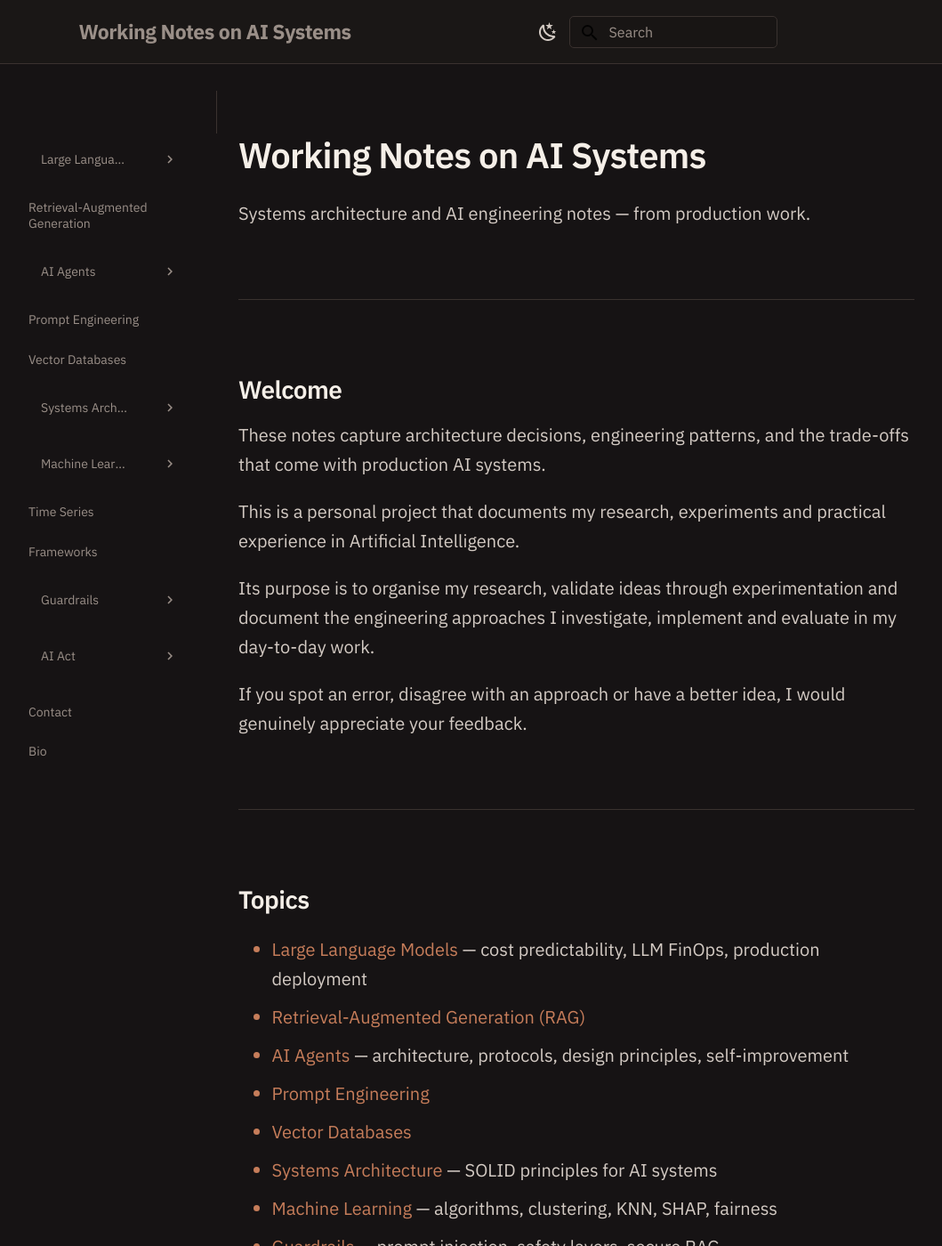
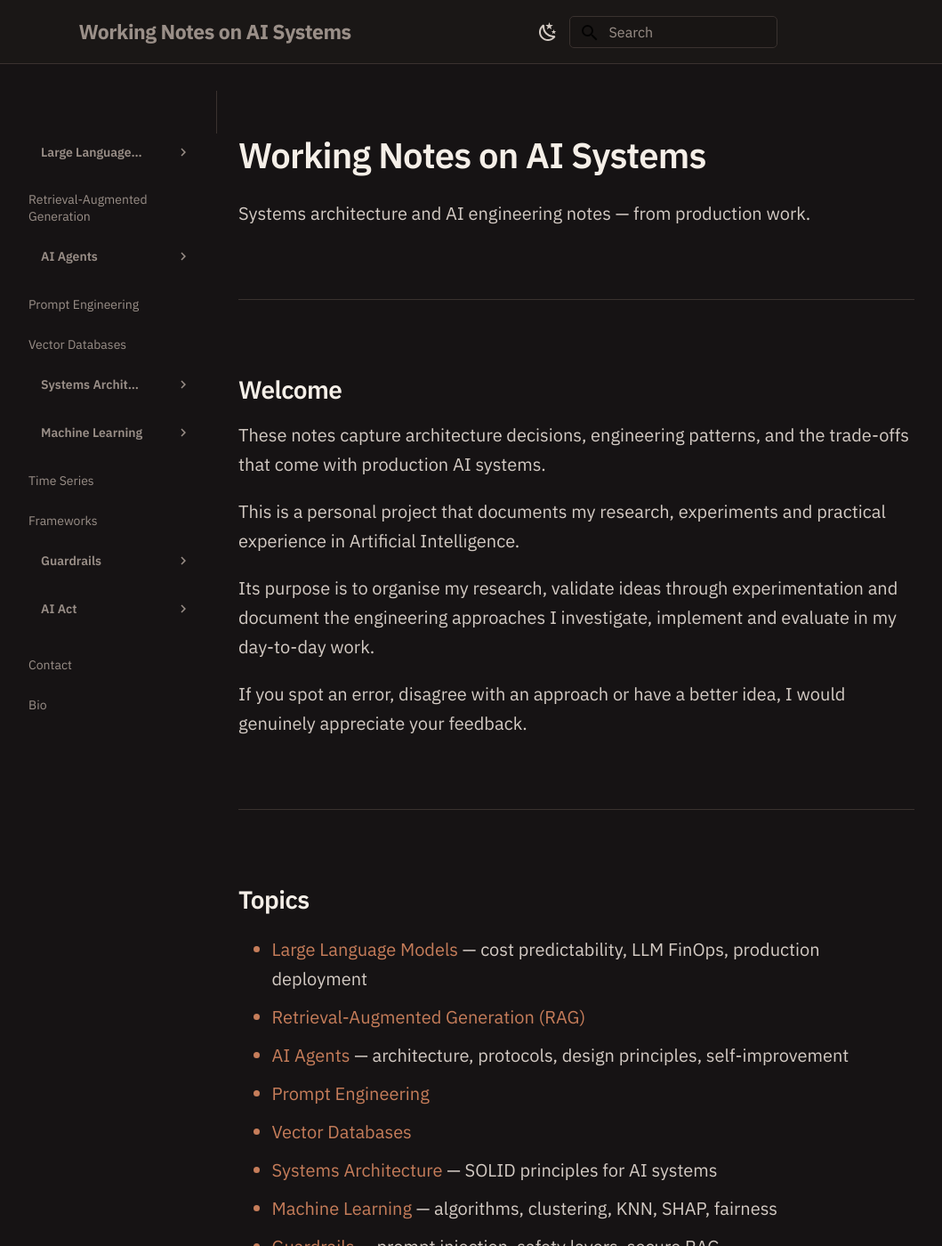
Before and after one commit to mimitheone/milenageorgieva.tech, an MkDocs documentation site: the page built from docs/index.md, in a window 1280 px wide and 1400 px high. Shown: the whole window at 89% size, without its empty margins (28-1087 px from the left). Built offline with MkDocs 1.6.1 and Material for MkDocs 9.7.7, drawn with Linux system fonts in a browser that asks for light colours; comment, search, counter and statistics services are not loaded.

Commit message:
Fix sidebar nested section titles hidden behind chevrons only.
Restore visible handbook section labels by correcting flex layout on nav containers with navigation.indexes.

```diff
--- a/docs/stylesheets/extra.css
+++ b/docs/stylesheets/extra.css
@@ -1011,30 +1011,43 @@
     display: none !important;
 }
 
-/* Notes topic sections: collapsible headers with chevron */
-.md-nav--primary nav[data-md-level="1"] > .md-nav__list > .md-nav__item--nested > label.md-nav__link {
+/* Nested handbook sections (LLM, Agents, …): title + chevron in one row */
+.md-nav--primary nav[data-md-level="1"] > .md-nav__list > .md-nav__item--nested > .md-nav__link.md-nav__container {
+    display: flex !important;
+    flex-direction: row;
+    align-items: center;
+    width: 100%;
+    margin-top: 0;
+}
+
+.md-nav--primary nav[data-md-level="1"] > .md-nav__list > .md-nav__item--nested > .md-nav__link.md-nav__container > a.md-nav__link {
+    display: block;
+    flex: 1 1 auto;
+    min-width: 0;
+    margin-top: 0;
+    overflow: hidden;
+    text-overflow: ellipsis;
+    white-space: nowrap;
     font-weight: 600;
     color: var(--muted);
 }
 
-.md-nav--primary nav[data-md-level="1"] > .md-nav__list > .md-nav__item--nested > input.md-nav__toggle:checked + label.md-nav__link {
-    color: var(--accent);
+.md-nav--primary nav[data-md-level="1"] > .md-nav__list > .md-nav__item--nested > .md-nav__link.md-nav__container > a.md-nav__link:hover {
+    color: var(--text);
 }
 
-.md-nav--primary nav[data-md-level="1"] > .md-nav__list > .md-nav__item--nested > label.md-nav__link .md-nav__icon {
+.md-nav--primary nav[data-md-level="1"] > .md-nav__list > .md-nav__item--nested > .md-nav__link.md-nav__container > label.md-nav__link {
+    flex: 0 0 auto;
+    margin-top: 0;
+    padding-right: 0.35rem;
+}
+
+.md-nav--primary nav[data-md-level="1"] > .md-nav__list > .md-nav__item--nested > .md-nav__link.md-nav__container > label.md-nav__link .md-nav__icon {
     color: inherit;
 }
 
-/* Nested section titles (e.g. Machine Learning): single line */
-.md-nav--primary nav[data-md-level="1"] > .md-nav__list > .md-nav__item--nested > .md-nav__link.md-nav__container > a.md-nav__link {
-    white-space: nowrap;
-    overflow: hidden;
-    text-overflow: ellipsis;
-    min-width: 0;
-}
-
-.md-nav--primary nav[data-md-level="1"] > .md-nav__list > .md-nav__item--nested > .md-nav__link.md-nav__container > a.md-nav__link .md-ellipsis {
-    white-space: nowrap;
+.md-nav--primary nav[data-md-level="1"] > .md-nav__list > .md-nav__item--nested > input.md-nav__toggle:checked ~ .md-nav__link.md-nav__container > a.md-nav__link {
+    color: var(--accent);
 }
 
 /* ==========================================================
```
